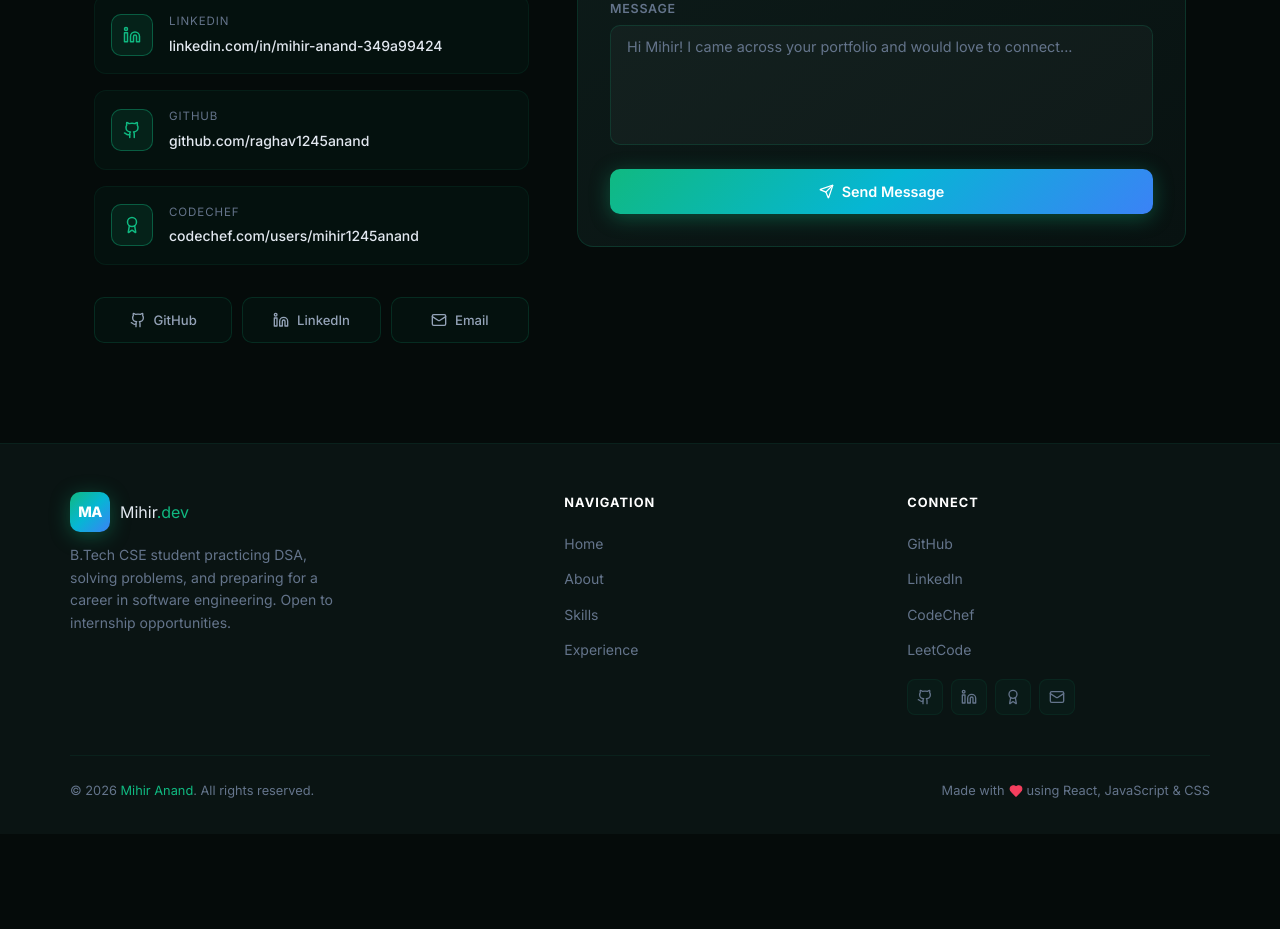
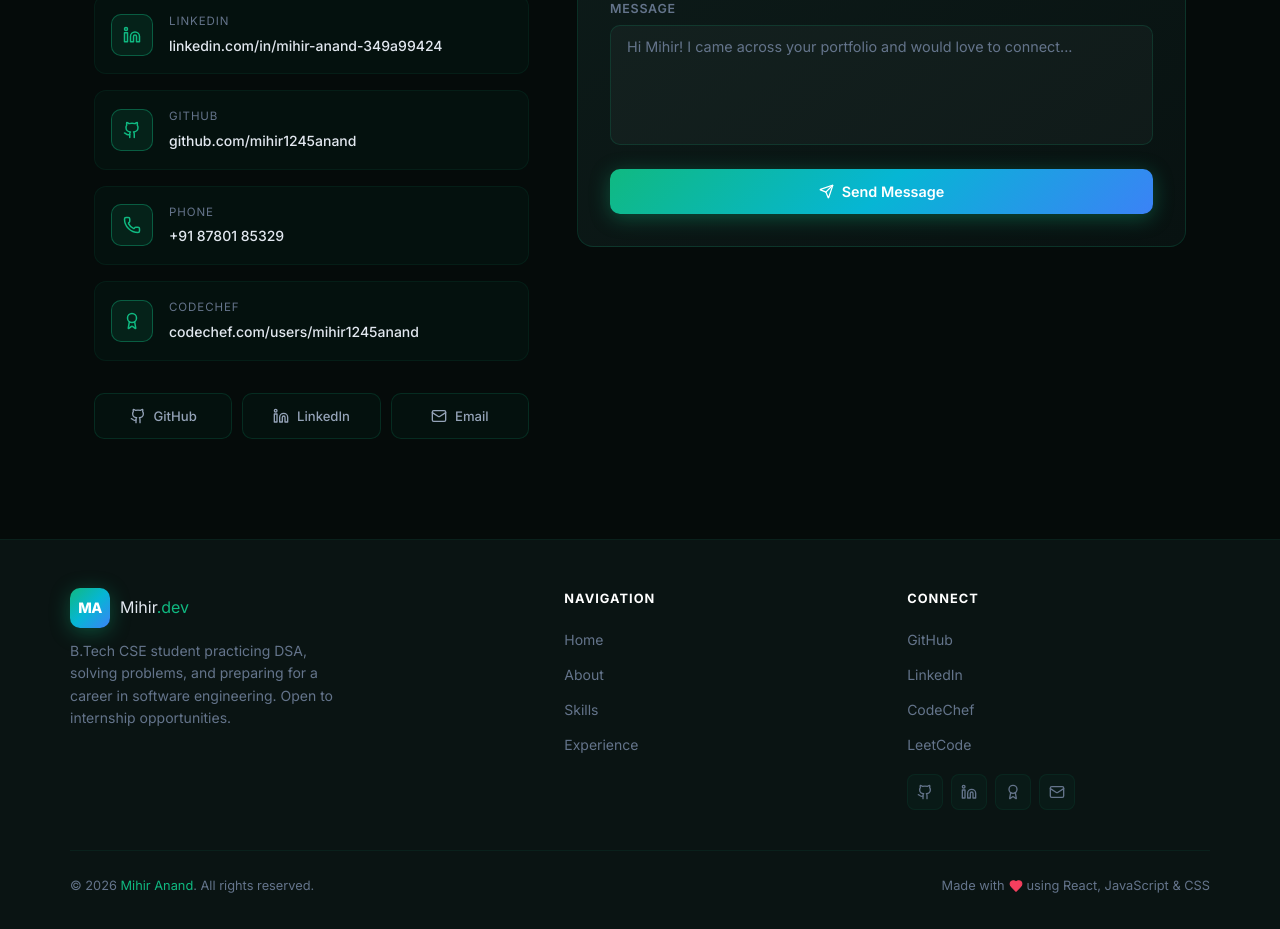
Before and after one commit to mihir1245anand/protfolio, a React (Vite) app: page / in a window 1280 px wide. Shown: the part 8300-9229 px from the top of the page. Before the commit the page ends 9134 px from the top, so only its background shows below. Built offline with nearby package versions, Linux system fonts and the light colour scheme.

Commit message:
feat(contact): add phone contact item with direct tel link

```diff
--- a/src/components/Contact.jsx
+++ b/src/components/Contact.jsx
@@ -1,5 +1,5 @@
 import React, { useState } from 'react'
-import { Mail, Linkedin, Github, Award, Send, CheckCircle2, Loader2 } from 'lucide-react'
+import { Mail, Linkedin, Github, Award, Phone, Send, CheckCircle2, Loader2 } from 'lucide-react'
 
 export default function Contact() {
   const [formData, setFormData] = useState({
@@ -77,7 +77,7 @@ export default function Contact() {
               </a>
 
               <a
-                href="https://github.com/raghav1245anand/raghav1245anand"
+                href="https://github.com/mihir1245anand"
                 className="contact-item"
                 target="_blank"
                 rel="noreferrer"
@@ -87,7 +87,17 @@ export default function Contact() {
                 </div>
                 <div>
                   <div className="contact-item-label">GitHub</div>
-                  <div className="contact-item-value">github.com/raghav1245anand</div>
+                  <div className="contact-item-value">github.com/mihir1245anand</div>
+                </div>
+              </a>
+
+              <a href="tel:+918780185329" className="contact-item">
+                <div className="contact-item-icon">
+                  <Phone size={18} />
+                </div>
+                <div>
+                  <div className="contact-item-label">Phone</div>
+                  <div className="contact-item-value">+91 87801 85329</div>
                 </div>
               </a>
 
@@ -109,7 +119,7 @@ export default function Contact() {
 
             <div className="contact-socials">
               <a
-                href="https://github.com/raghav1245anand/raghav1245anand"
+                href="https://github.com/mihir1245anand"
                 className="contact-social-btn"
                 target="_blank"
                 rel="noreferrer"
```
